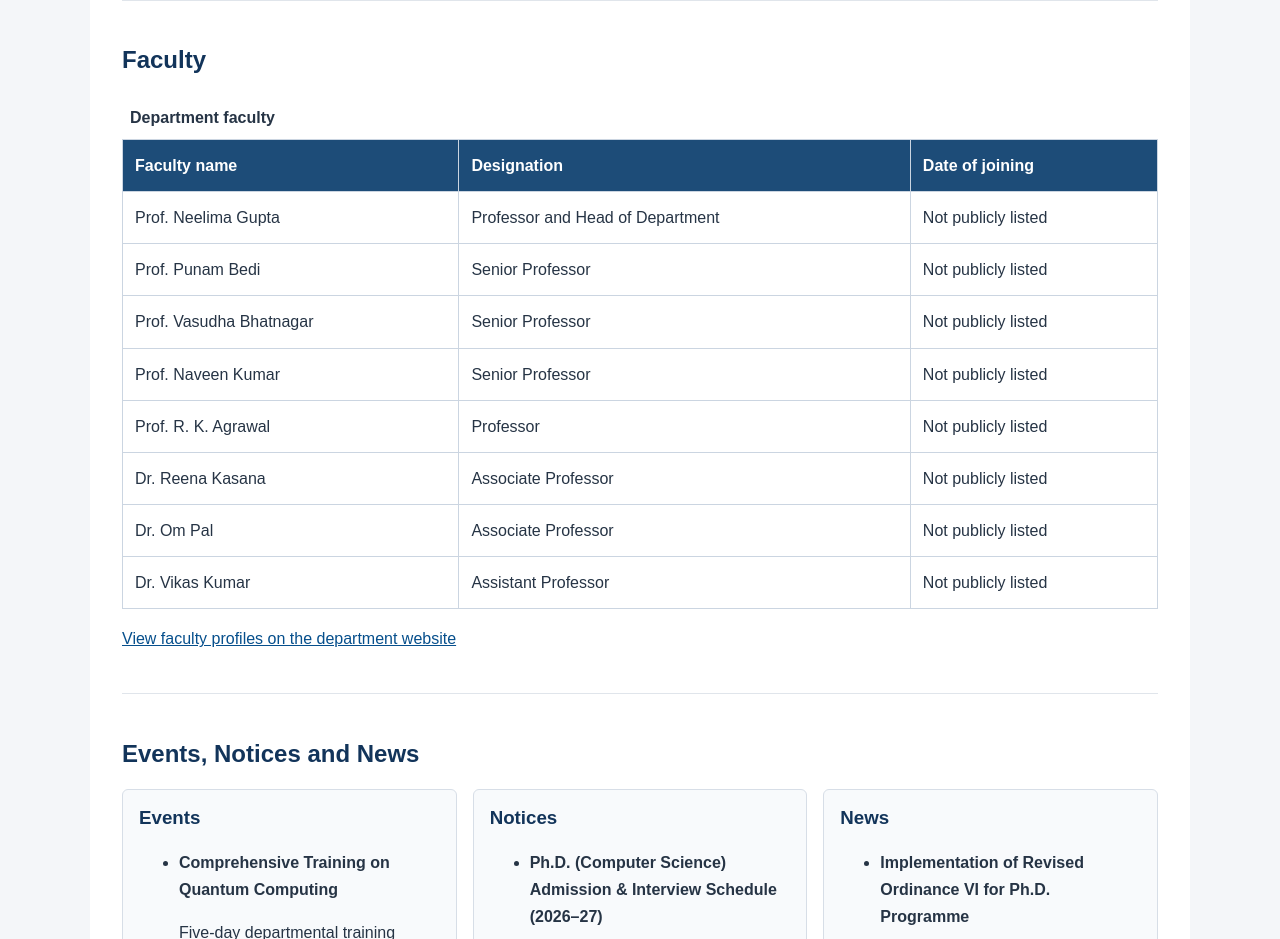
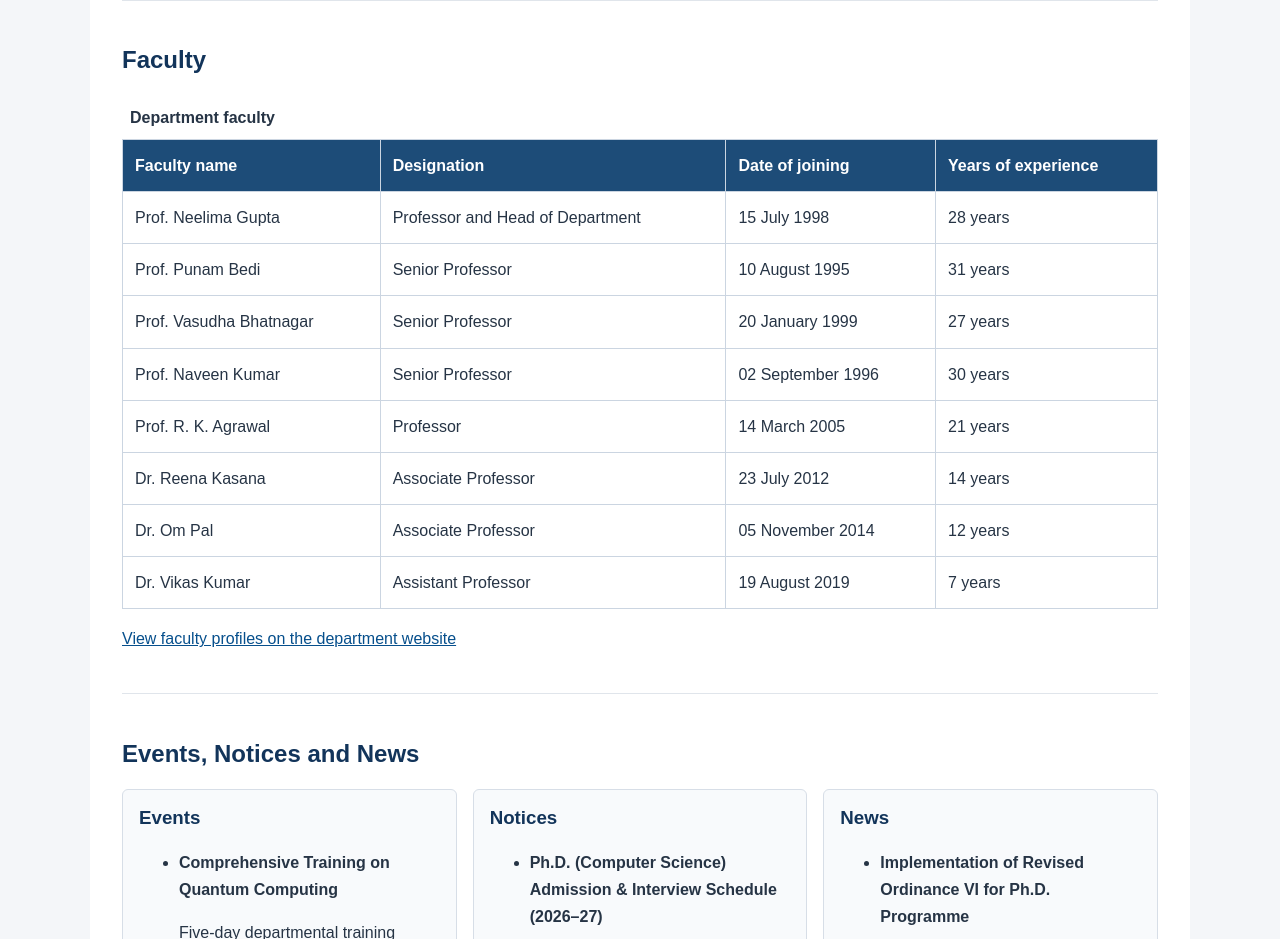
Before and after one commit to bhagirath1104/DUCS-DEPARTMENT-WEBSITE, a plain HTML site: page index.html in a window 1280 px wide. Shown: the part 2960-3899 px from the top of the page. Drawn offline with Linux system fonts and the light colour scheme.

Commit message:
Add faculty joining dates and calculate years of experience

```diff
--- a/index.html
+++ b/index.html
@@ -226,48 +226,57 @@
                             <th scope="col">Faculty name</th>
                             <th scope="col">Designation</th>
                             <th scope="col">Date of joining</th>
+                            <th scope="col">Years of experience</th>
                         </tr>
                     </thead>
                     <tbody>
                         <tr>
                             <td>Prof. Neelima Gupta</td>
                             <td>Professor and Head of Department</td>
-                            <td>Not publicly listed</td>
+                            <td data-joining-date="1998-07-15">15 July 1998</td>
+                            <td class="experience-cell">Calculating...</td>
                         </tr>
                         <tr>
                             <td>Prof. Punam Bedi</td>
                             <td>Senior Professor</td>
-                            <td>Not publicly listed</td>
+                            <td data-joining-date="1995-08-10">10 August 1995</td>
+                            <td class="experience-cell">Calculating...</td>
                         </tr>
                         <tr>
                             <td>Prof. Vasudha Bhatnagar</td>
                             <td>Senior Professor</td>
-                            <td>Not publicly listed</td>
+                            <td data-joining-date="1999-01-20">20 January 1999</td>
+                            <td class="experience-cell">Calculating...</td>
                         </tr>
                         <tr>
                             <td>Prof. Naveen Kumar</td>
                             <td>Senior Professor</td>
-                            <td>Not publicly listed</td>
+                            <td data-joining-date="1996-09-02">02 September 1996</td>
+                            <td class="experience-cell">Calculating...</td>
                         </tr>
                         <tr>
                             <td>Prof. R. K. Agrawal</td>
                             <td>Professor</td>
-                            <td>Not publicly listed</td>
+                            <td data-joining-date="2005-03-14">14 March 2005</td>
+                            <td class="experience-cell">Calculating...</td>
                         </tr>
                         <tr>
                             <td>Dr. Reena Kasana</td>
                             <td>Associate Professor</td>
-                            <td>Not publicly listed</td>
+                            <td data-joining-date="2012-07-23">23 July 2012</td>
+                            <td class="experience-cell">Calculating...</td>
                         </tr>
                         <tr>
                             <td>Dr. Om Pal</td>
                             <td>Associate Professor</td>
-                            <td>Not publicly listed</td>
+                            <td data-joining-date="2014-11-05">05 November 2014</td>
+                            <td class="experience-cell">Calculating...</td>
                         </tr>
                         <tr>
                             <td>Dr. Vikas Kumar</td>
                             <td>Assistant Professor</td>
-                            <td>Not publicly listed</td>
+                            <td data-joining-date="2019-08-19">19 August 2019</td>
+                            <td class="experience-cell">Calculating...</td>
                         </tr>
                     </tbody>
                 </table>
--- a/js/main.js
+++ b/js/main.js
@@ -1,7 +1,49 @@
 document.addEventListener("DOMContentLoaded", () => {
-    const yearElement = document.querySelector("#current-year");
+    updateCurrentYear();
+    calculateFacultyExperience();
+});
 
+/**
+ * Automatically updates the copyright year in the footer.
+ */
+function updateCurrentYear() {
+    const yearElement = document.getElementById("current-year");
     if (yearElement) {
-        yearElement.textContent = String(new Date().getFullYear());
+        yearElement.textContent = new Date().getFullYear();
     }
-});
+}
+
+/**
+ * Computes and displays years of experience for each faculty member
+ * based on their date of joining in the #faculty-list table.
+ */
+function calculateFacultyExperience() {
+    const facultyRows = document.querySelectorAll("#faculty-list tbody tr");
+    const today = new Date();
+
+    facultyRows.forEach((row) => {
+        const joiningCell = row.querySelector("td[data-joining-date]");
+        const experienceCell = row.querySelector(".experience-cell");
+
+        if (!joiningCell || !experienceCell) return;
+
+        const joiningDateStr = joiningCell.getAttribute("data-joining-date");
+        const joiningDate = new Date(joiningDateStr);
+
+        if (isNaN(joiningDate.getTime())) {
+            experienceCell.textContent = "Invalid date";
+            return;
+        }
+
+        let years = today.getFullYear() - joiningDate.getFullYear();
+        const monthDiff = today.getMonth() - joiningDate.getMonth();
+        const dayDiff = today.getDate() - joiningDate.getDate();
+
+        // Adjust if the joining anniversary hasn't occurred yet this calendar year
+        if (monthDiff < 0 || (monthDiff === 0 && dayDiff < 0)) {
+            years--;
+        }
+
+        experienceCell.textContent = years === 1 ? "1 year" : `${years} years`;
+    });
+}
```
